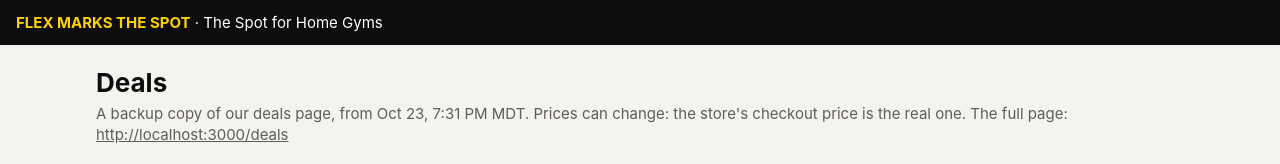
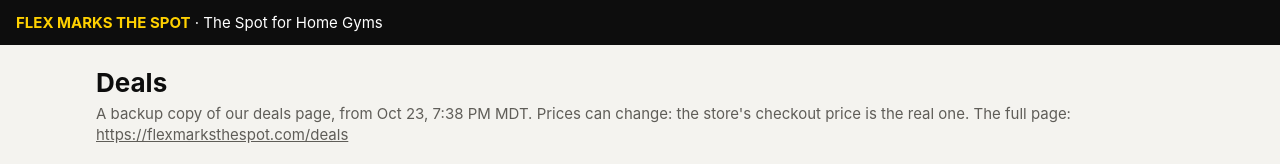
Before and after one commit to flexmarksthespot/flex-deals-backup, a plain HTML site: page index.html in a window 1280 px wide. Shown: the top 164 px of the page. Drawn offline with Linux system fonts and the light colour scheme.

Commit message:
Deals snapshot 2026-10-24T01:38Z (site link fixed)

```diff
--- a/index.html
+++ b/index.html
@@ -29,7 +29,7 @@ footer{color:var(--muted);font-size:13px;max-width:1120px;margin:0 auto;padding:
 <header><b>FLEX MARKS THE SPOT</b> · The Spot for Home Gyms</header>
 <main>
 <h1>Deals</h1>
-<p class="note">A backup copy of our deals page, from Oct 23, 7:31 PM MDT. Prices can change: the store's checkout price is the real one. The full page: <a href="http://localhost:3000/deals">http://localhost:3000/deals</a></p>
+<p class="note">A backup copy of our deals page, from Oct 23, 7:38 PM MDT. Prices can change: the store's checkout price is the real one. The full page: <a href="https://flexmarksthespot.com/deals">https://flexmarksthespot.com/deals</a></p>
 
 <section><h2>Racks</h2><ul class="grid">
 <li class="card">
```
